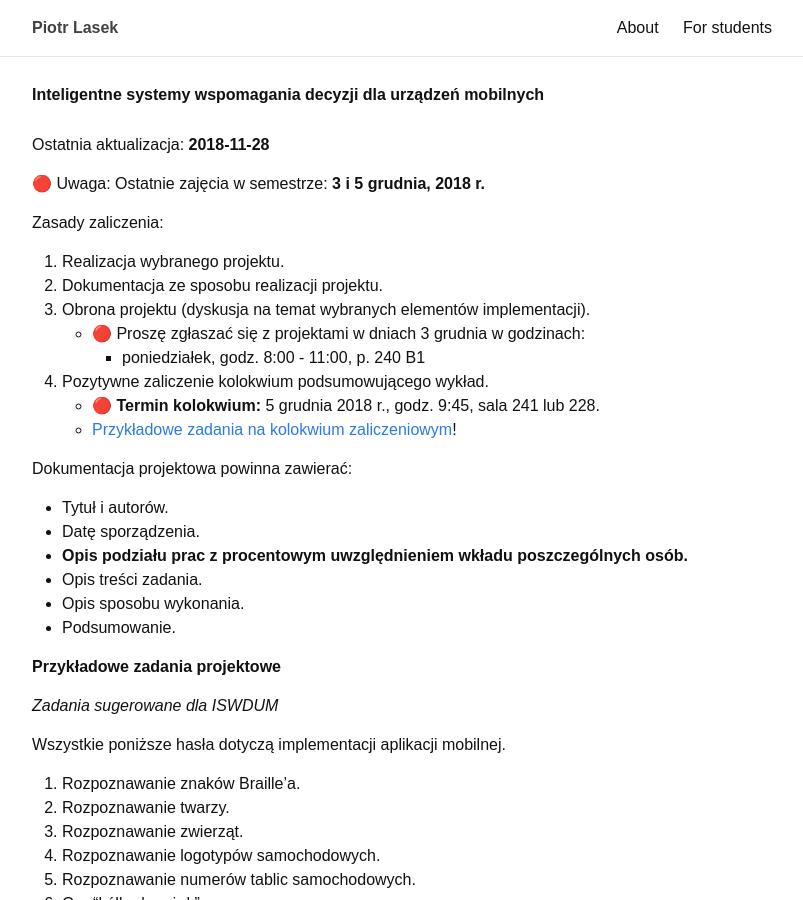
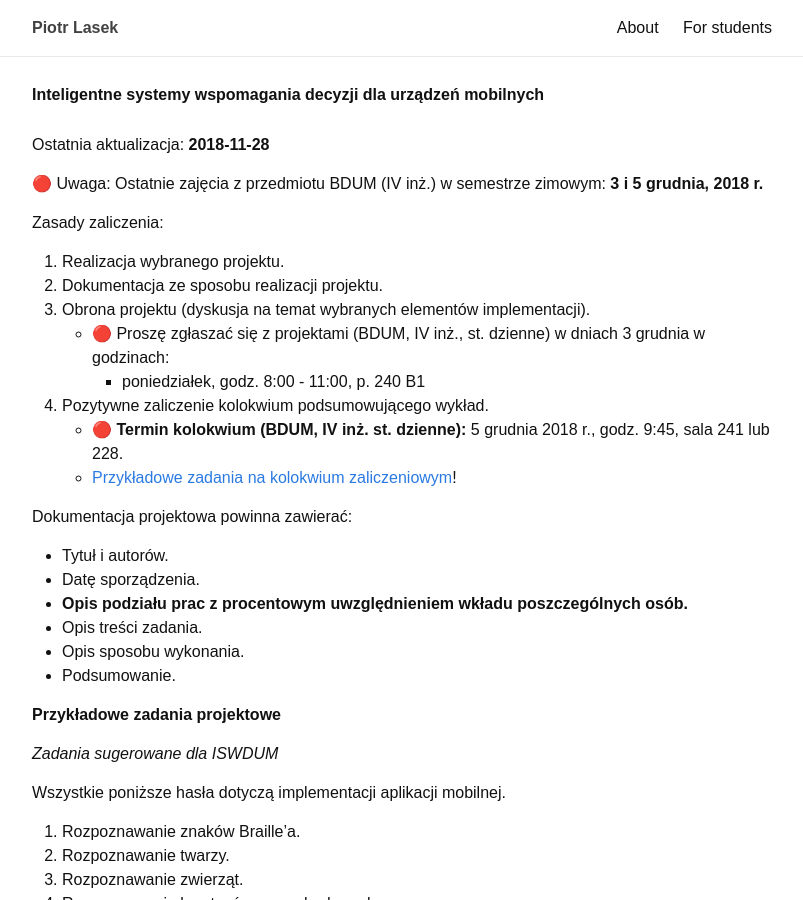
Before and after one commit to piotrlasek/piotrlasek.github.io, a Jekyll site: the page built from for-students/um.md, in a window 1280 px wide and 900 px high. Shown: the whole window, without its empty margins (238-1041 px from the left). Built offline with Jekyll 4.4.1, drawn with Linux system fonts in a browser that asks for light colours.

Commit message:
Update um.md

```diff
--- a/for-students/um.md
+++ b/for-students/um.md
@@ -7,7 +7,7 @@ exclude: true
 
 Ostatnia aktualizacja: **2018-11-28**
 
-&#x1F534; Uwaga: Ostatnie zajęcia w semestrze: **3 i 5 grudnia, 2018 r.**
+&#x1F534; Uwaga: Ostatnie zajęcia z przedmiotu BDUM (IV inż.) w semestrze zimowym: **3 i 5 grudnia, 2018 r.**
 
 <!-- # Informacje
 
@@ -25,11 +25,11 @@ Zasady zaliczenia:
 3. Obrona projektu (dyskusja na temat wybranych elementów
     implementacji).
     <!-- * &#x1F534; ~~UWAGA: Termin oddania projektów: ??? ~~ -->
-    * &#x1F534; Proszę zgłaszać się z projektami w dniach 3 grudnia w godzinach:<br>
+    * &#x1F534; Proszę zgłaszać się z projektami (BDUM, IV inż., st. dzienne) w dniach 3 grudnia w godzinach:<br>
        - poniedziałek, godz. 8:00 - 11:00, p. 240 B1
 
 4. Pozytywne zaliczenie kolokwium podsumowującego wykład.
-    * &#x1F534; **Termin kolokwium:** 5 grudnia 2018 r., godz. 9:45, sala 241 lub 228.
+    * &#x1F534; **Termin kolokwium (BDUM, IV inż. st. dzienne):** 5 grudnia 2018 r., godz. 9:45, sala 241 lub 228.
     * [Przykładowe zadania na kolokwium zaliczeniowym](iswddum-test.html.pdf)!
 
 Dokumentacja projektowa powinna zawierać:
```
